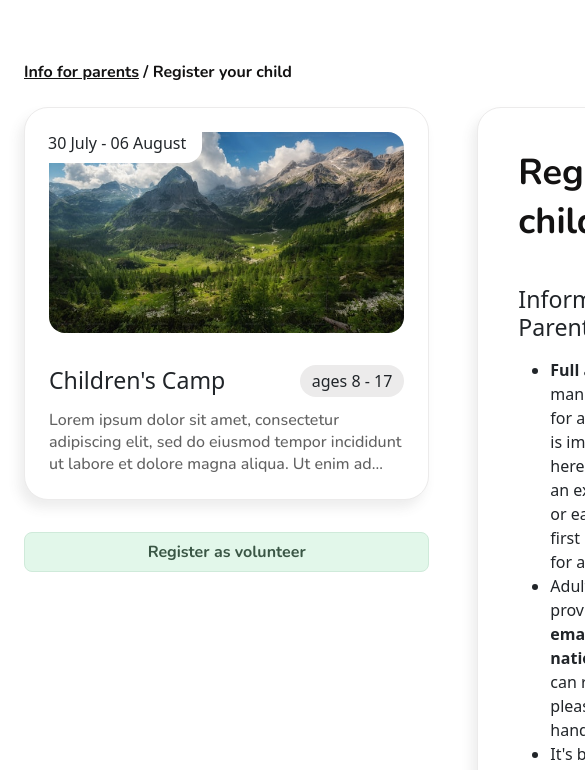
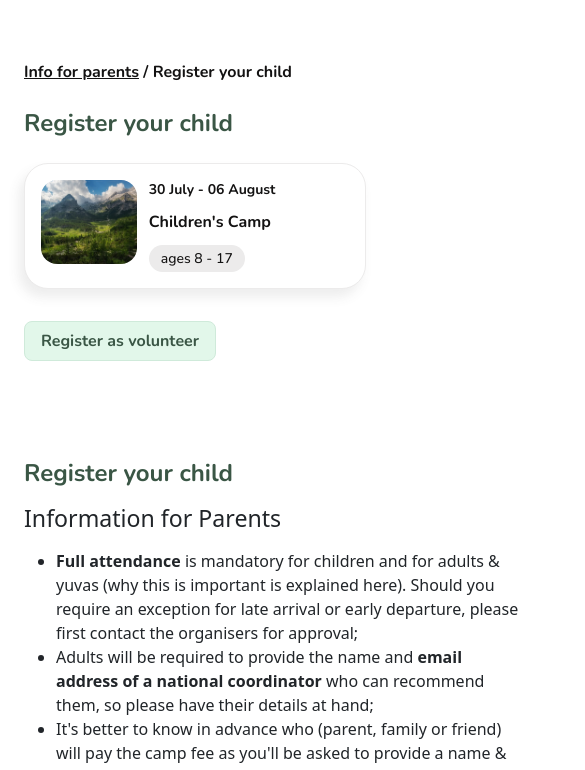
Before and after one commit to LeonardoSforza/daglio-camp-website, a plain HTML site: page pages/childrens-camp-1/childrens-camp-1-reg.html in a window 390 px wide. Shown: the part 58-828 px from the top of the page, 585 px wide, since content can reach past the window. Drawn offline with nearby package versions, Linux system fonts and the light colour scheme.

Commit message:
Responsive design

```diff
--- a/css/camps-registration.css
+++ b/css/camps-registration.css
@@ -22,6 +22,7 @@
 #registration-container {
     display: flex;
     align-items: flex-start;
+    flex-wrap: wrap;
     gap: var(--xxx-large, 48px);
     padding-bottom: var(--huge, 64px);
 }
@@ -29,7 +30,8 @@
 /* Event Tile */
 .event-tile {
     display: flex;
-    width: 405.333px;
+    width: 100%;
+    max-width: 405.333px;
     height: fit-content;
     padding: var(--large, 24px);
     flex-direction: column;
@@ -143,6 +145,7 @@
     align-items: flex-start;
     gap: var(--xx-large, 40px);
     flex: 1 0 0;
+    min-width: 500px;
 
     border-radius: var(--large, 24px);
     border: 1px solid var(--Neutrals-lighter-grey, #ECEBEB);
@@ -150,7 +153,7 @@
     box-shadow: -5px 8px 11.6px 0px rgba(74, 74, 74, 0.10);
 }
 
-#registration-card h1 {
+h1 {
     color: var(--Neutrals-black, #131212);
 
     /* Bold/heading-l */
@@ -256,3 +259,104 @@ form section input {
     align-items: center;
     gap: 10px;
 }
+
+.mobile-display {
+    display: none;
+}
+
+@media only screen and (max-width: 768px) {
+    #registration-container {
+        flex-direction: column;
+    }
+
+    .event-tile-content p {
+        display: none;
+    }
+
+    .mobile-display {
+        display: block;
+    }
+
+    h1 {
+        color: var(--Secondary-darkest, #3A5645);
+
+        /* Bold/heading-m */
+        font-family: Nunito;
+        font-size: var(--Font-size-heading-m, 24px);
+        font-style: normal;
+        font-weight: 700;
+        line-height: normal;
+    }
+
+    .event-tile-background {
+        height: 84px;
+        flex-shrink: 0;
+        align-self: stretch;
+    }
+
+    .event-tile-date {
+        display: none;
+    }
+
+    .event-tile {
+        flex-direction: row;
+        gap: var(--small, 12px);
+        padding: var(--medium, 16px);
+    }
+
+    .event-tile-header {
+        width: 110px;
+    }
+
+    .event-title-date {
+        color: var(--Neutrals-black, #131212);
+        text-align: left;
+
+        /* Bold/body */
+        font-family: Nunito;
+        font-size: var(--Font-size-body, 14px);
+        font-style: normal;
+        font-weight: 700;
+        line-height: normal;
+    }
+
+    .event-tile-title {
+        color: var(--Neutrals-black, #131212);
+
+        /* Bold/body-l */
+        font-family: Nunito;
+        font-size: var(--Font-size-body-l, 16px);
+        font-style: normal;
+        font-weight: 700;
+        line-height: normal;
+    }
+
+    .event-tile-age-restriction {
+        color: var(--Neutrals-black, #131212);
+
+        /* Medium/body */
+        font-family: Nunito;
+        font-size: var(--Font-size-body, 14px);
+        font-style: normal;
+        font-weight: 500;
+        line-height: normal;
+    }
+
+    #registration-card {
+        min-width: none;
+        gap: var(--medium, 16px);
+        padding: 0;
+        border-radius: 0;
+        border: none;
+        background: none;
+        box-shadow: none;
+    }
+
+    form section > div {
+        flex-wrap: wrap;
+    }
+
+    form section .field {
+        width: 100%;
+    }
+}
--- a/css/reset.css
+++ b/css/reset.css
@@ -10,6 +10,7 @@ p {
 a {
     color: inherit;
     text-decoration: inherit;
+    width: fit-content;
 }
 
 body {
--- a/pages/childrens-camp-1/childrens-camp-1-reg.html
+++ b/pages/childrens-camp-1/childrens-camp-1-reg.html
@@ -64,17 +64,21 @@
                     child</a>
             </p>
         </section>
+        <section class="mobile-display">
+            <h1>Register your child</h1>
+        </section>
         <!-- End Sub Navigation -->
         <!-- Registration Container -->
         <section id="registration-container">
             <!-- Event Card -->
-            <div class="flex flex-column gap-x-large">
+            <div class="flex flex-column gap-x-large mb-5">
                 <div class="event-tile">
                     <div class="event-tile-header">
                         <span class="event-tile-date">30 July - 06 August</span>
                         <div class="event-tile-background"></div>
                     </div>
                     <div class="event-tile-content">
+                        <span class="event-title-date mobile-display">30 July - 06 August </span>
                         <div class="event-tile-title-section wrap">
                             <h3 class="event-tile-title">Children's Camp</h3>
                             <span class="tag event-tile-age-restriction">ages 8 - 17</span>
@@ -145,7 +149,7 @@
                                 <input type="text" class="form-control" id="last_name" name="last_name" required>
                             </div>
                         </div>
-                        <div class="from-row">
+                        <div class="field full-width">
                             <label for="sahaj_name" class="form-label">Sahaj or Nickname (if different than First
                                 Name)</label>
                             <input type="text" class="form-control" id="sahaj_name" name="sahaj_name">
```
